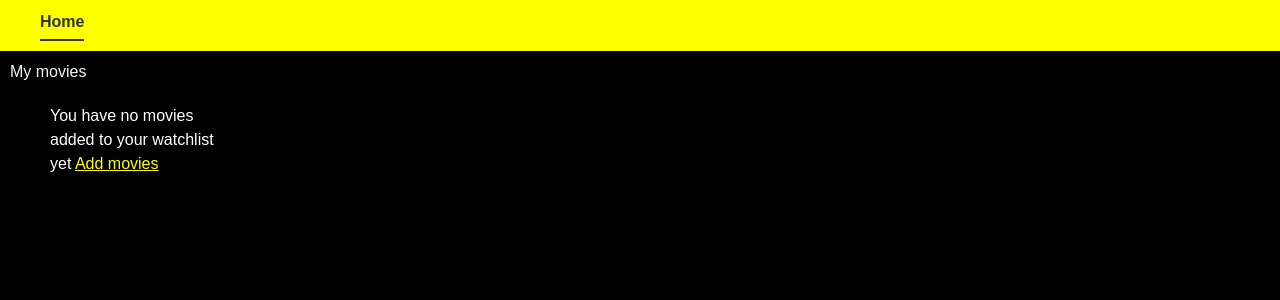
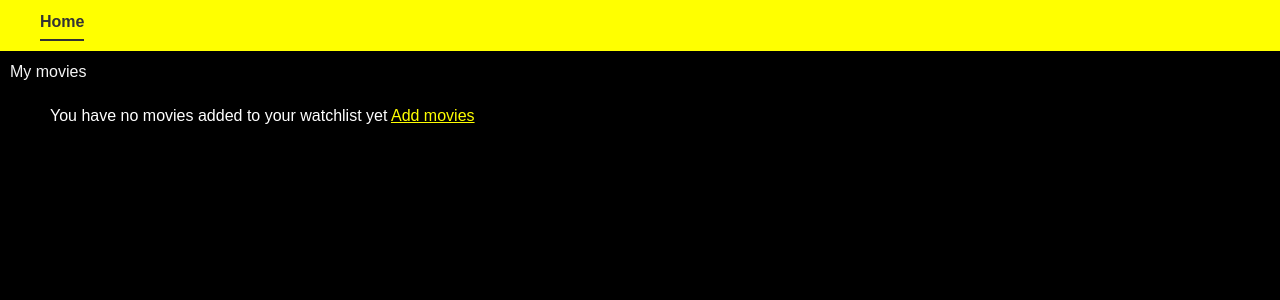
Before and after one commit to NathanNyawaya/nathan, a React (Create React App) app: page /fav in a window 1280 px wide. Shown: the top 300 px of the page. Built offline with nearby package versions, Linux system fonts and the light colour scheme; the HTML template or start-up script is replaced by a standard one.

Commit message:
watchlist empty text styling

```diff
--- a/src/index.css
+++ b/src/index.css
@@ -247,6 +247,7 @@ body {
 .empty--list {
   font-size: 1rem;
   color: white;
+  position: absolute;
 }
 
 .empty--link {
```
